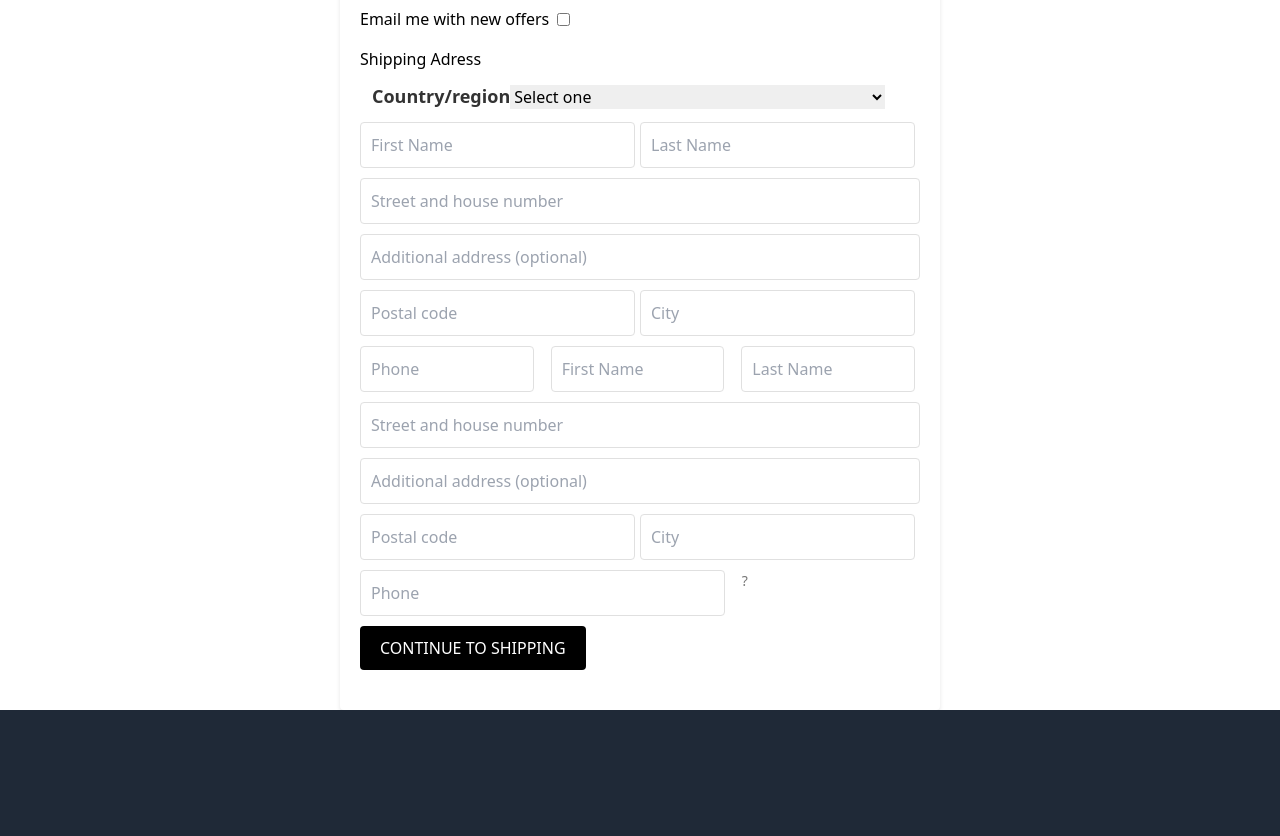
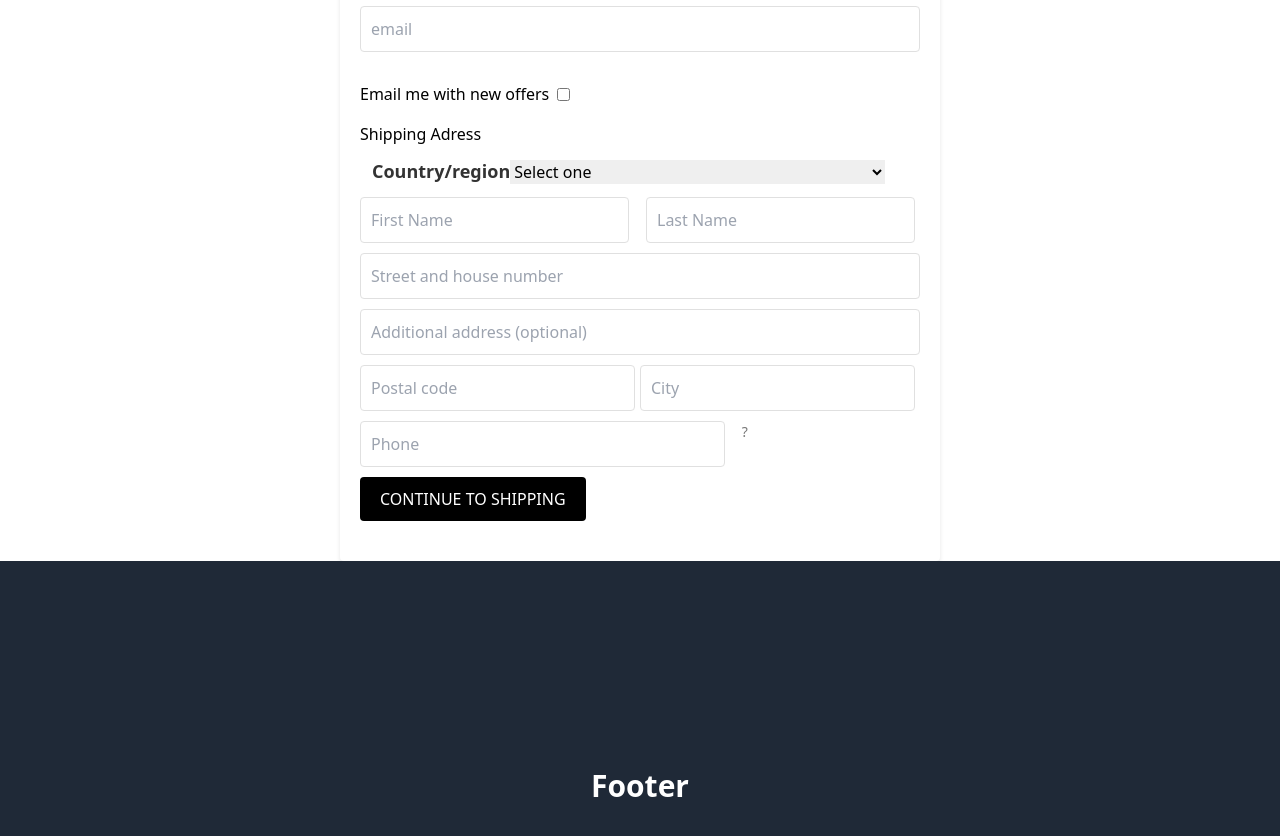
Before and after one commit to iliasFs/Ecommerce-Adminpanel, a React (Vite) app in the folder apps/client/: page /checkout in a window 1280 px wide. Shown: the part 660-1496 px from the top of the page. Built offline with nearby package versions, Linux system fonts and the light colour scheme.

Commit message:
now updated branch

```diff
--- a/apps/client/src/components/Checkout.tsx
+++ b/apps/client/src/components/Checkout.tsx
@@ -404,18 +404,7 @@ const Checkout = () => {
             <option value="Zimbabwe">Zimbabwe</option>
           </select>
         </div>
-        <div className="flex">
-          <input type="text" placeholder="First Name" />
-          <input type="text" placeholder="Last Name" />
-        </div>
-        <input type="text" placeholder="Street and house number" />
-        <input type="text" placeholder="Additional address (optional)" />
-        <div className="flex">
-          <input type="text" placeholder="Postal code" />
-          <input type="text" placeholder="City" />
-        </div>
         <div className="flex gap-3">
-          <input type="text" placeholder="Phone" />
           <input
             value={state.name}
             id="name"
--- a/apps/client/src/components/Layout.tsx
+++ b/apps/client/src/components/Layout.tsx
@@ -1,6 +1,6 @@
 import { Outlet } from "react-router-dom";
-import NavBar from "./layouts/NavBar";
 import Footer from "./Footer";
+import NavBar from "./NavBar";
 
 const Layout = () => {
   return (
```
